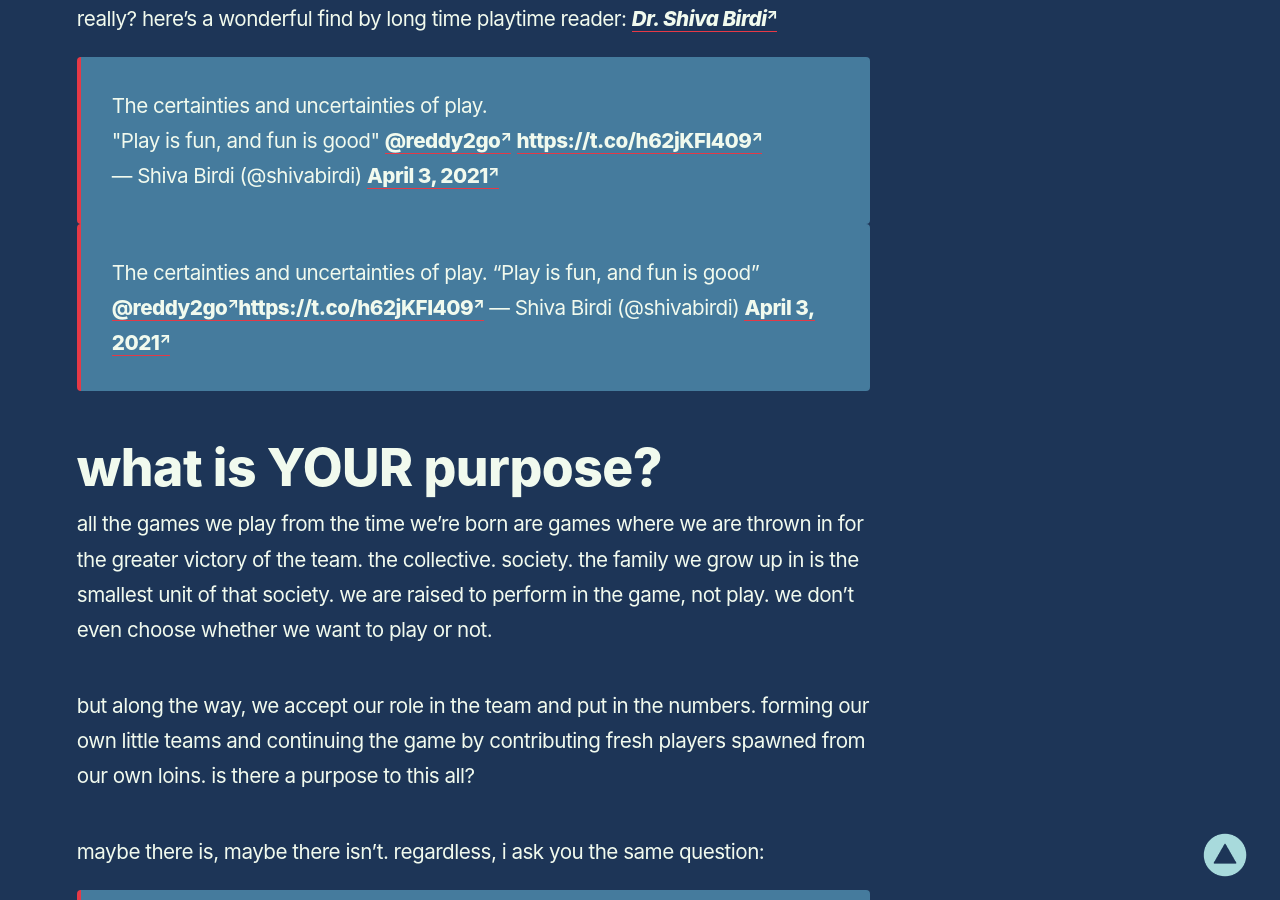
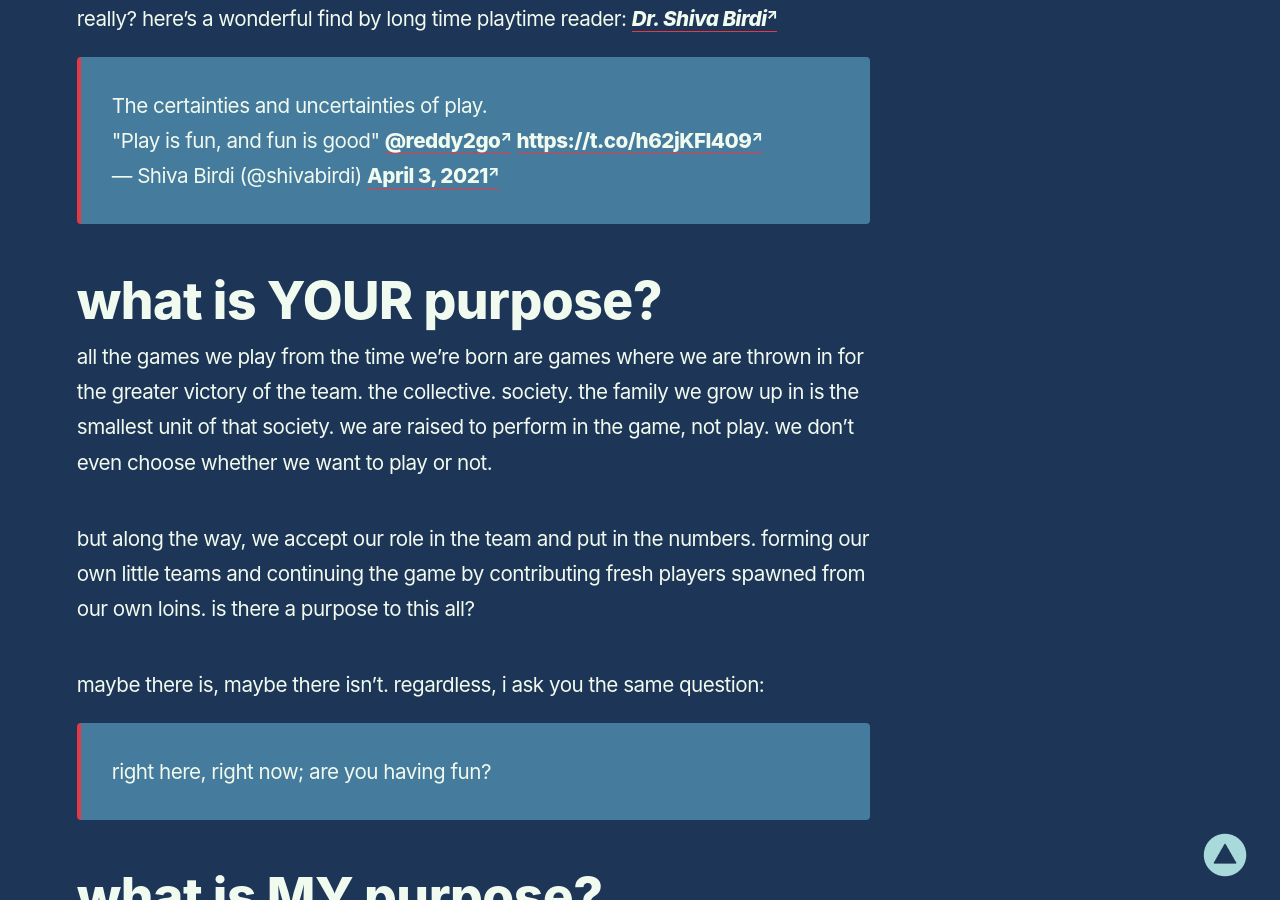
Before and after one commit to reddy2go/redgarden, a Jekyll site: the page built from _notes/purpose of play.md, in a window 1280 px wide and 900 px high, scrolled down 1030 px. Built offline with Jekyll 4.4.1, drawn with Linux system fonts in a browser that asks for light colours; some web fonts are replaced; comment, search, counter and statistics services are not loaded.

Commit message:
auto commit

```diff
--- a/_notes/purpose of play.md
+++ b/_notes/purpose of play.md
@@ -15,10 +15,6 @@ neither do i have any lofty mission to uplift mankind and benefit humanity. i do
 
 if yes, carry on playing through life. if not, wake the fuck up and wonder why… and the moment you do that - bingo! you’re playing already! i don’t care what you’re chasing - profits or peace of mind. if you’re not playing on the way, what’s the point really? here's a wonderful find by long time playtime reader: [*Dr. Shiva Birdi*](https://twitter.com/shivabirdi?s=21)
 <blockquote class="twitter-tweet" data-theme="dark"><p lang="en" dir="ltr">The certainties and uncertainties of play. <br>&quot;Play is fun, and fun is good&quot; <a href="https://twitter.com/reddy2go?ref_src=twsrc%5Etfw">@reddy2go</a> <a href="https://t.co/h62jKFI409">https://t.co/h62jKFI409</a></p>&mdash; Shiva Birdi (@shivabirdi) <a href="https://twitter.com/shivabirdi/status/1378488262029795331?ref_src=twsrc%5Etfw">April 3, 2021</a></blockquote> <script async src="https://platform.twitter.com/widgets.js" charset="utf-8"></script>
-
-> The certainties and uncertainties of play.
-> "Play is fun, and fun is good" [@reddy2go](https://twitter.com/reddy2go?ref_src=twsrc%5Etfw)[https://t.co/h62jKFI409](https://t.co/h62jKFI409)
-> &mdash; Shiva Birdi (@shivabirdi) [April 3, 2021](https://twitter.com/shivabirdi/status/1378488262029795331?ref_src=twsrc%5Etfw)
 
 ## what is YOUR purpose?
 
```
